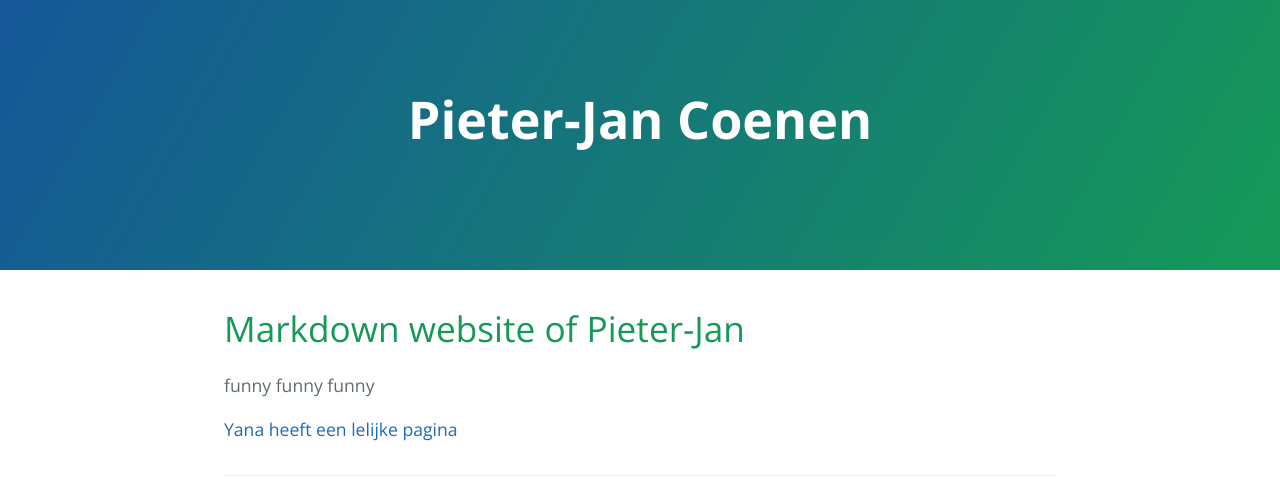
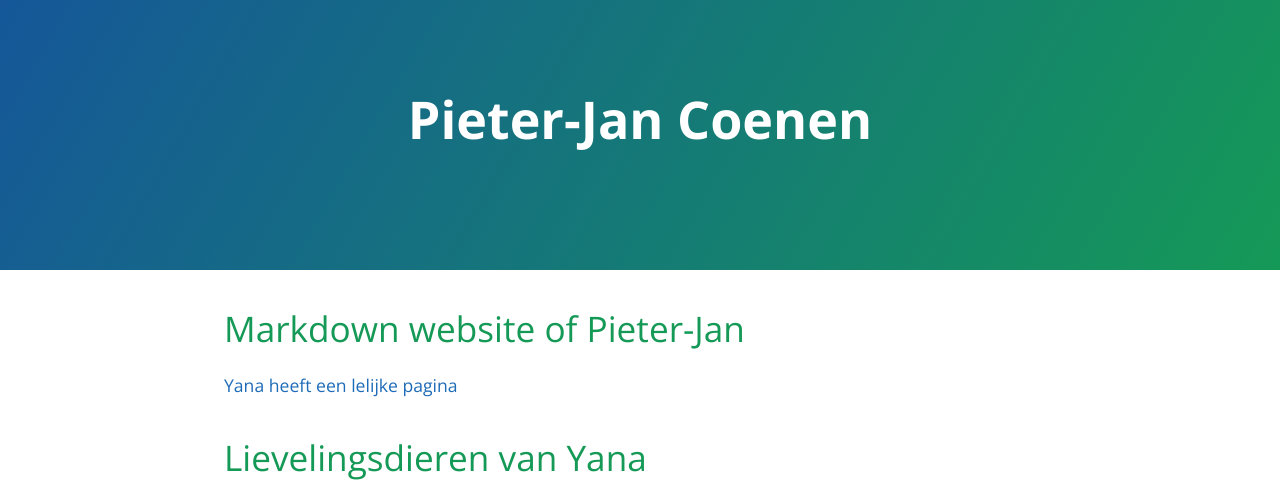
Before and after one commit to pcoenen/pcoenen.github.io, a Jekyll site: the page built from index.md, in a window 1280 px wide. Shown: the top 481 px of the page. Built offline with Jekyll 4.4.1, drawn with Linux system fonts in a browser that asks for light colours; grey boxes are pictures that could not be loaded.

Commit message:
Update index.md

```diff
--- a/index.md
+++ b/index.md
@@ -4,6 +4,8 @@ layout: site
 
 # Markdown website of Pieter-Jan
 
-funny funny funny
+[Yana heeft een lelijke pagina](https://ydimova.github.io)
 
-[Yana heeft een lelijke pagina](https://ydimova.github.io)
+# Lievelingsdieren van Yana
+
+![Mooie slang](http://static2.hln.be/static/photo/2012/13/10/10/20120505105158/media_xll_4805740.jpg)
```
